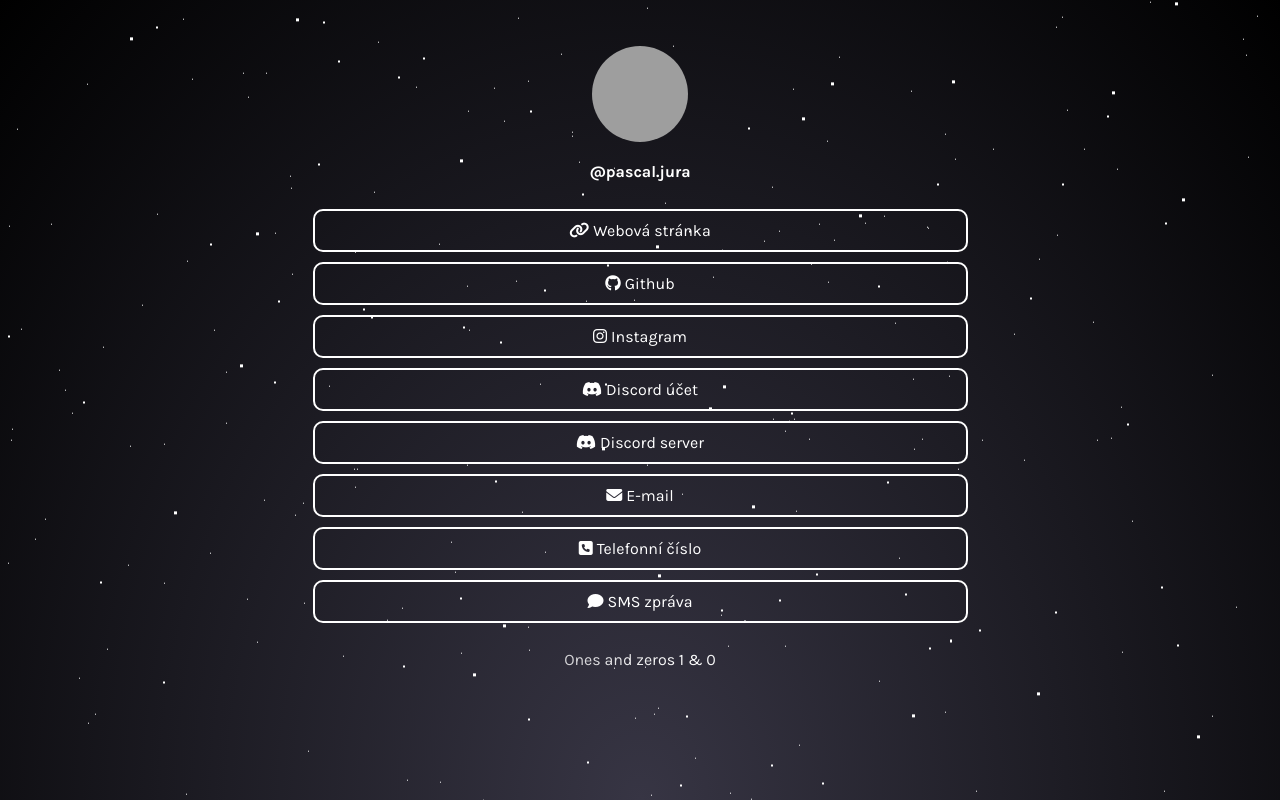
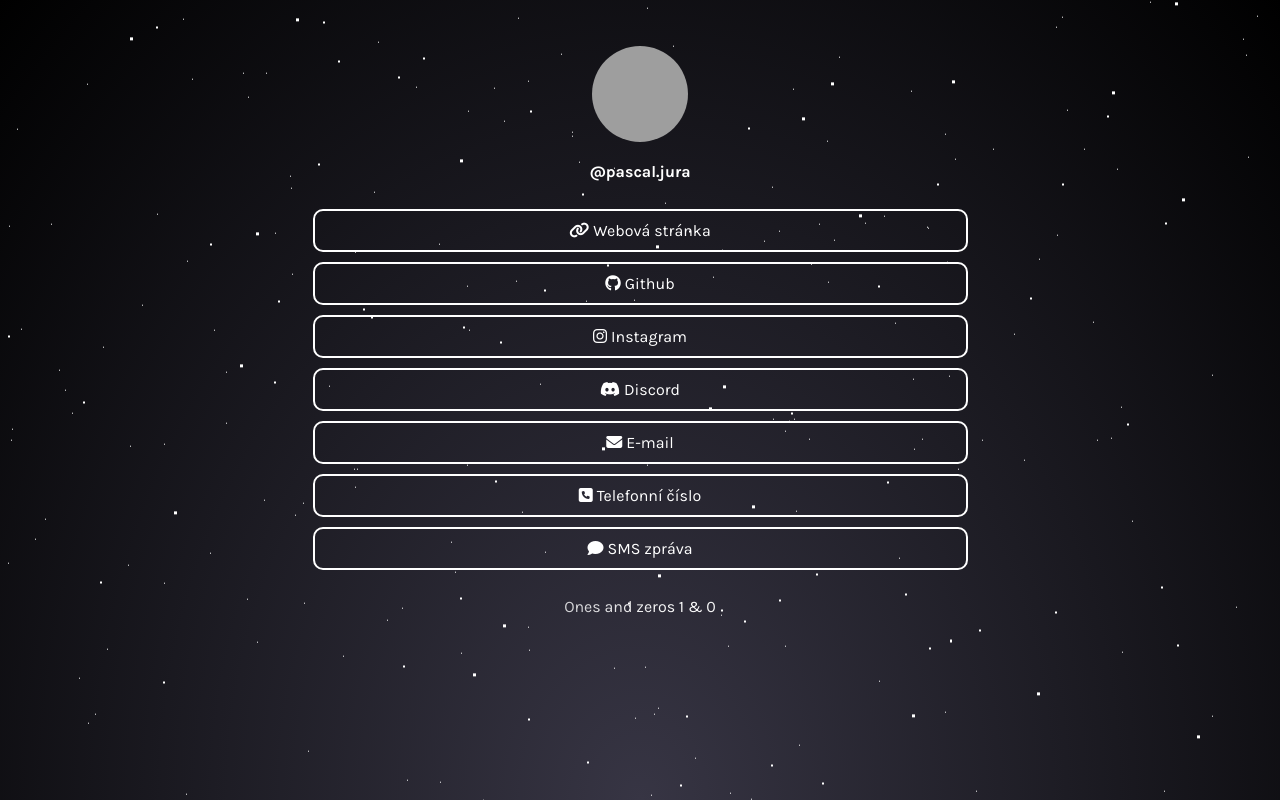
Before and after one commit to pascaljura/link-tree, a plain HTML site: page index.html in a window 1280 px wide. Drawn offline with Linux system fonts and the light colour scheme; grey boxes are pictures that could not be loaded.

Commit message:
oprava textu

```diff
--- a/index.html
+++ b/index.html
@@ -57,10 +57,7 @@
       <i class="fab fa-instagram">&nbsp;</i>Instagram
     </a>
  <a class="link" href="https://discord.com/users/919216556116955146" target="_blank">
-      <i class="fab fa-discord">&nbsp;</i>Discord účet
-    </a>
-    <a class="link" href="https://discord.com/invite/ZeHnED2BCG" target="_blank">
-      <i class="fab fa-discord">&nbsp;</i>Discord server
+      <i class="fab fa-discord">&nbsp;</i>Discord
     </a>
     <a class="link" href="mailto:boucnik.jiri@gmail.com" target="_blank">
       <i class="fa fa-envelope">&nbsp;</i>E-mail
```
